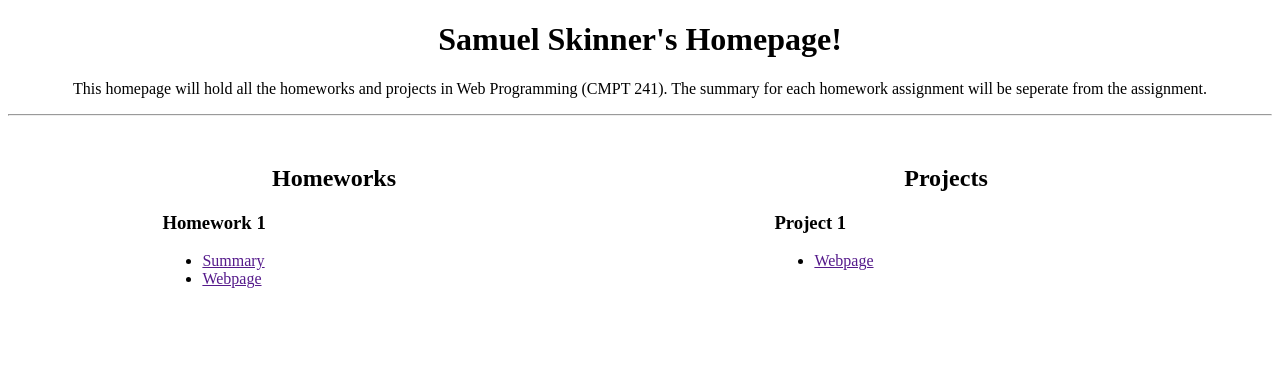
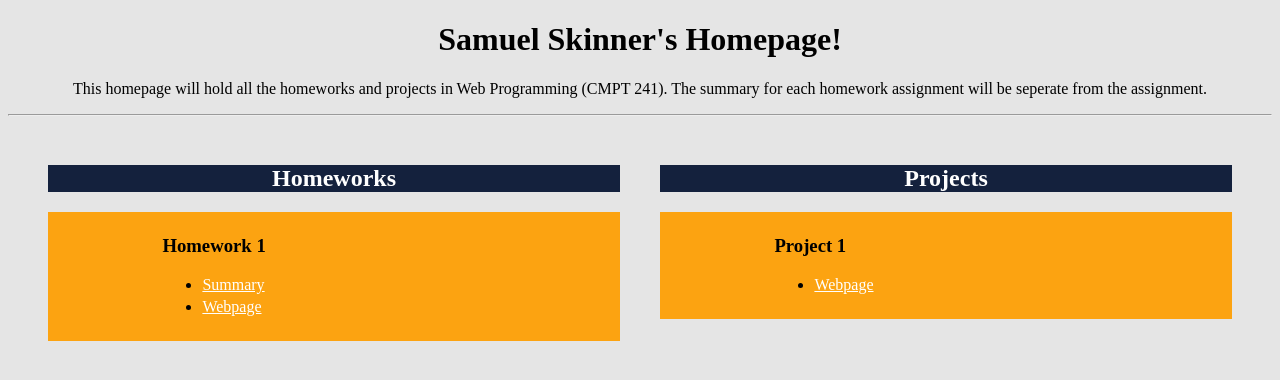
Before and after one commit to SamSkinner01/Site, a PHP site: page / in a window 1280 px wide. Shown: the top 380 px of the page. Run offline with PHP 8.4, Linux system fonts and the light colour scheme.

Commit message:
Changed some styling

```diff
--- a/index.html
+++ b/index.html
@@ -10,11 +10,13 @@
 </head>
 <body>
     <!-- Top of page. Would like to add nav bar at some point-->
-    <center>
-        <h1>Samuel Skinner's Homepage!</h1>
-        <p>This homepage will hold all the homeworks and projects in Web Programming (CMPT 241). The summary for each homework assignment will be seperate from the assignment.</p>
-    </center>
-    <hr />
+    <header>
+        <center>
+            <h1>Samuel Skinner's Homepage!</h1>
+            <p>This homepage will hold all the homeworks and projects in Web Programming (CMPT 241). The summary for each homework assignment will be seperate from the assignment.</p>
+        </center>
+        <hr />
+    </header>
 
     <!-- Homework and Project Links-->
 
--- a/styles.css
+++ b/styles.css
@@ -1,3 +1,31 @@
+body{
+    background-color: #e5e5e5;
+}
+
+/* Most likely will end up changing most of this*/
+h1{
+    color:black;
+}
+h2{
+    color:white;
+}
+
+h3{
+    color:black;
+}
+
+a{
+    color:white;
+}
+
+li{
+    padding-bottom: 4px;
+}
+
+a:hover{
+    color: black;
+}
+
 .float-container{
     padding: 20px;
     padding-top: 1px;
@@ -12,9 +40,12 @@
 }
 
 .container-title{
-
+    background-color: #14213d;
 }
 
 .container-body{
     padding-left: 20%;
+    background-color: #fca311;
+    padding-bottom: 5px;
+    padding-top: 5px;
 }
```
